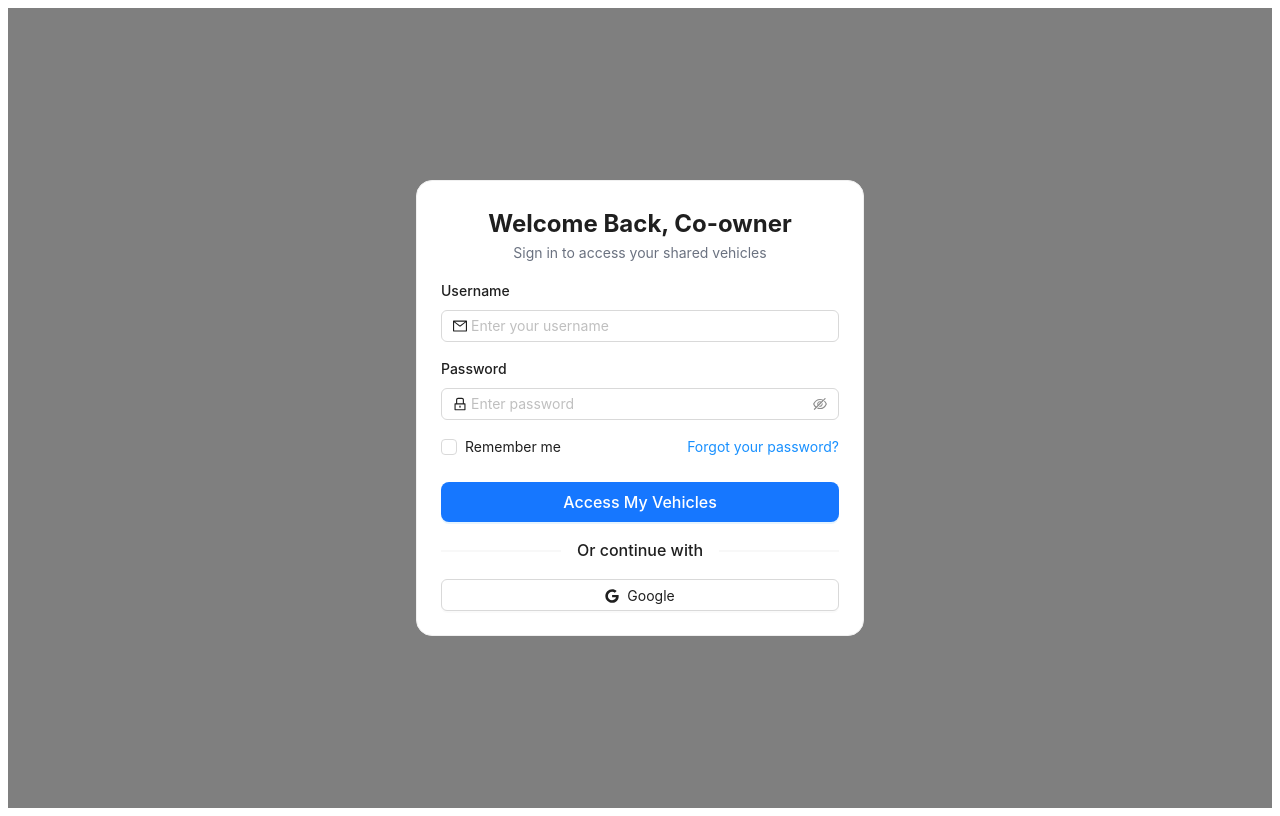
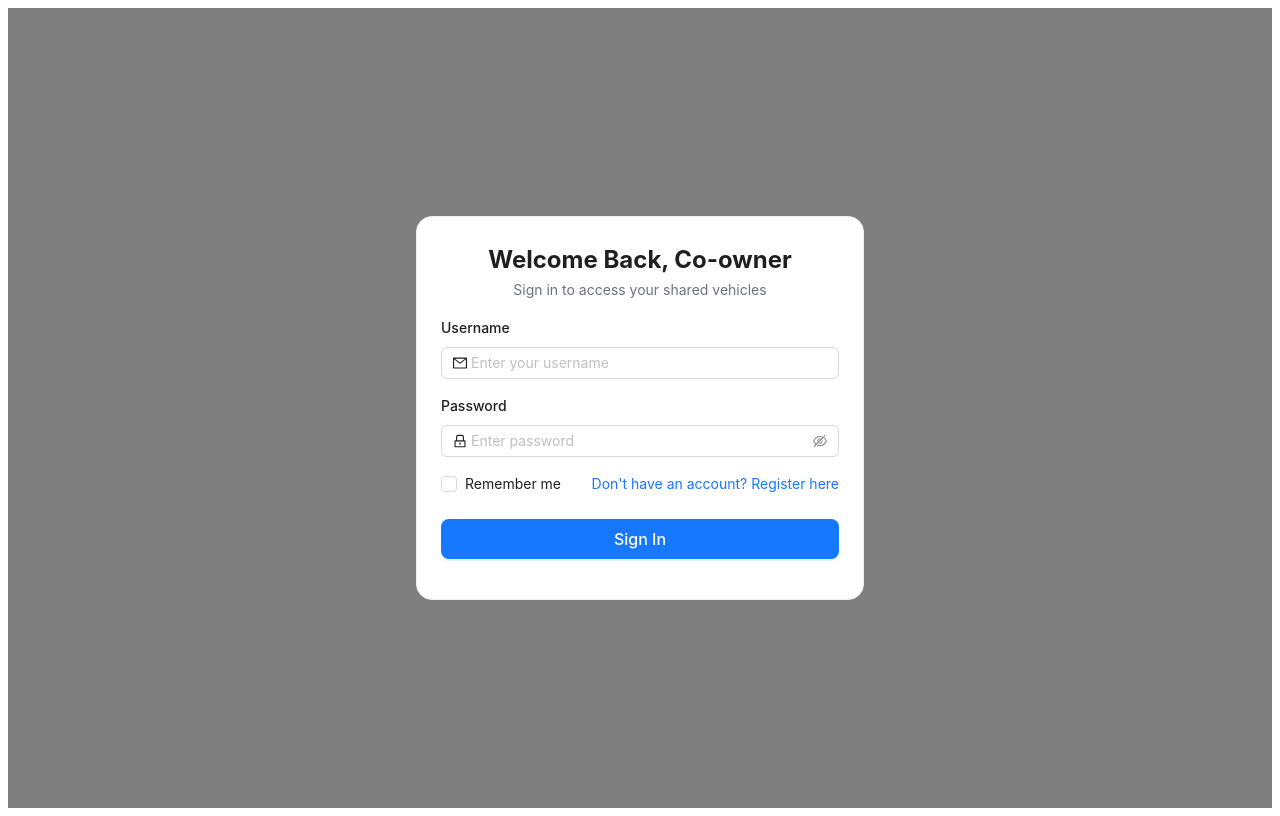
Before and after one commit to fogit-hd/SWP391_Project, a React (Vite) app in the folder FE/SWP391_FE/: page /login in a window 1280 px wide. Built offline with nearby package versions, Linux system fonts and the light colour scheme.

Commit message:
Enhance LoginPage by adding registration link and updating button text; remove unused social button styles

```diff
--- a/FE/SWP391_FE/src/pages/login/index.jsx
+++ b/FE/SWP391_FE/src/pages/login/index.jsx
@@ -14,7 +14,7 @@ import { MailOutlined, LockOutlined } from "@ant-design/icons";
 import { FaGoogle, FaGithub } from "react-icons/fa";
 import api from "../../config/axios";
 import { toast } from "react-toastify";
-import { useNavigate } from "react-router-dom";
+import { Link, useNavigate } from "react-router-dom";
 import { useDispatch } from "react-redux";
 import { login } from "../../redux/accountSlice";
 import "./login.css";
@@ -115,11 +115,12 @@ const LoginPage = () => {
               </Col>
               <Col>
                 <a
-                  href="#"
                   onClick={(e) => e.preventDefault()}
                   className="login-forgot-link"
                 >
-                  Forgot your password?
+                  <Link to="/register">
+                    Don't have an account? Register here
+                  </Link>
                 </a>
               </Col>
             </Row>
@@ -133,23 +134,9 @@ const LoginPage = () => {
                 size="large"
                 className="login-submit-button"
               >
-                {isLoading ? "Signing in..." : "Access My Vehicles"}
+                {isLoading ? "Signing in..." : "Sign In"}
               </Button>
             </Form.Item>
-
-            <Divider className="login-divider">Or continue with</Divider>
-
-            <div className="login-social-buttons">
-              <Button
-                type="default"
-                block
-                icon={<FaGoogle />}
-                onClick={() => message.info("Google OAuth not implemented")}
-                className="login-social-button"
-              >
-                Google
-              </Button>
-            </div>
           </Form>
         </Card>
       </div>
--- a/FE/SWP391_FE/src/pages/login/login.css
+++ b/FE/SWP391_FE/src/pages/login/login.css
@@ -94,19 +94,6 @@
   margin: 1.5rem 0;
 }
 
-.login-social-buttons {
-  display: grid;
-  grid-template-columns: 1fr;
-  gap: 0.75rem;
-}
-
-.login-social-button {
-  display: flex;
-  align-items: center;
-  justify-content: center;
-  gap: 0.5rem;
-}
-
 /* Responsive adjustments */
 @media (max-width: 768px) {
   .login-card-container {
```
